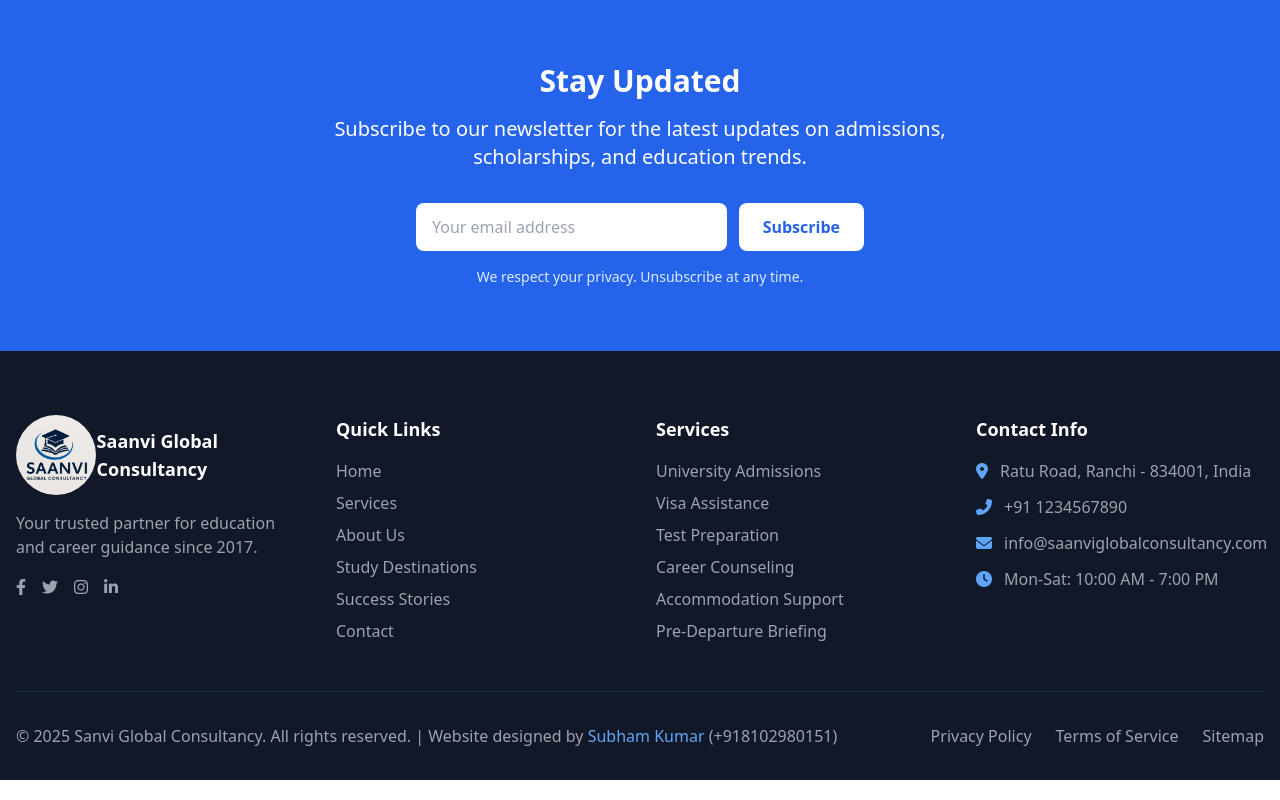
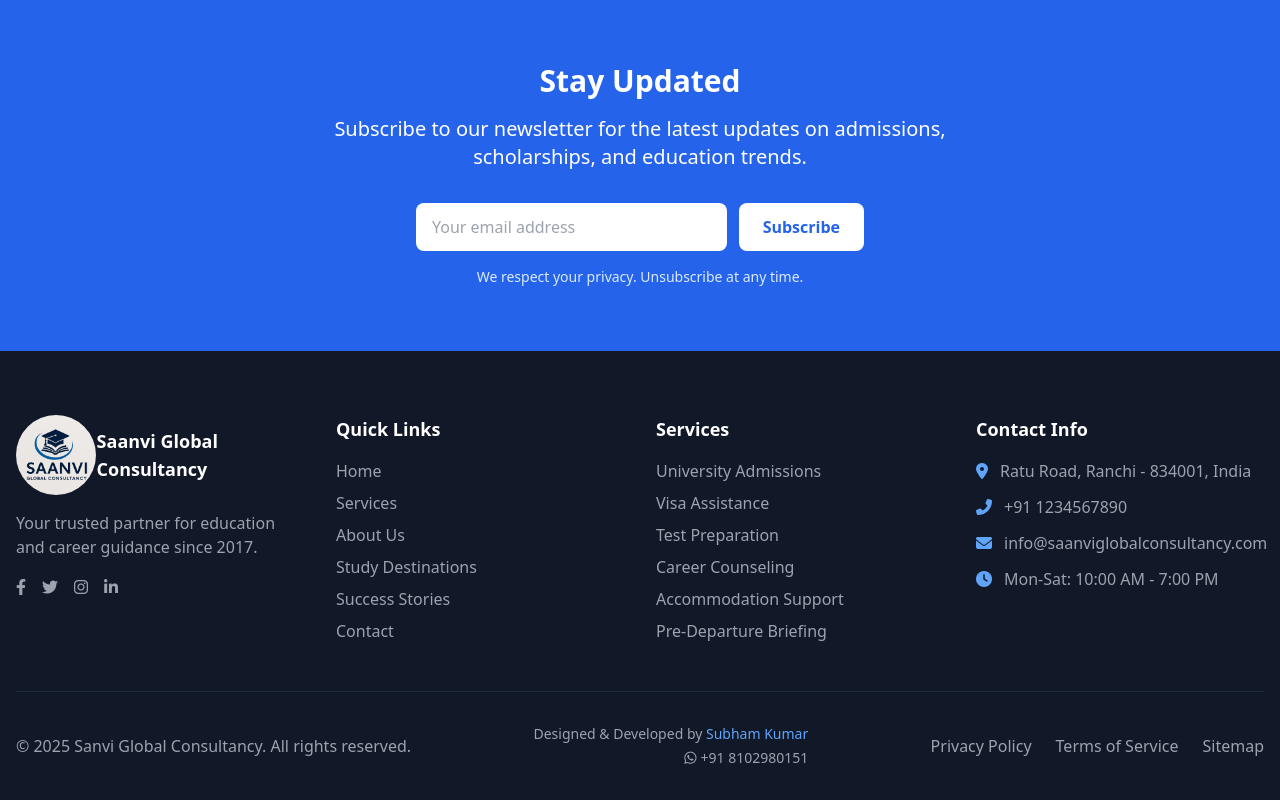
Before and after one commit to SubhamKumar25/Consultancy-site, a plain HTML site: page index.html in a window 1280 px wide. Shown: the part 5459-6259 px from the top of the page. Drawn offline with nearby package versions, Linux system fonts and the light colour scheme.

Commit message:
index.html

```diff
--- a/index.html
+++ b/index.html
@@ -709,8 +709,14 @@
 
         <div class="border-t border-gray-800 pt-8">
             <div class="flex flex-col md:flex-row justify-between items-center">
-                <p class="text-gray-400 mb-4 md:mb-0">© 2025 Sanvi Global Consultancy. All rights reserved. | Website designed by <a href="https://subham-portfolio-mu.vercel.app/" target="_blank" class="text-blue-400 hover:text-blue-300 transition duration-300">Subham Kumar</a> (+918102980151)</p>
-                <div class="flex space-x-6">
+                <p class="text-gray-400 mb-4 md:mb-0">© 2025 Sanvi Global Consultancy. All rights reserved.</p>
+                <div class="flex flex-col items-center md:items-end space-y-1">
+                    <p class="text-gray-400 text-sm">Designed & Developed by <a href="https://subham-portfolio-mu.vercel.app/" target="_blank" class="text-blue-400 hover:text-blue-300 transition duration-300">Subham Kumar</a></p>
+                    <a href="https://wa.me/918102980151" target="_blank" class="text-gray-400 text-sm hover:text-green-400 transition duration-300 flex items-center">
+                        <i class="fab fa-whatsapp mr-1"></i> +91 8102980151
+                    </a>
+                </div>
+                <div class="flex space-x-6 mt-4 md:mt-0">
                     <a href="#" class="text-gray-400 hover:text-white transition duration-300">Privacy Policy</a>
                     <a href="#" class="text-gray-400 hover:text-white transition duration-300">Terms of Service</a>
                     <a href="#" class="text-gray-400 hover:text-white transition duration-300">Sitemap</a>
```
